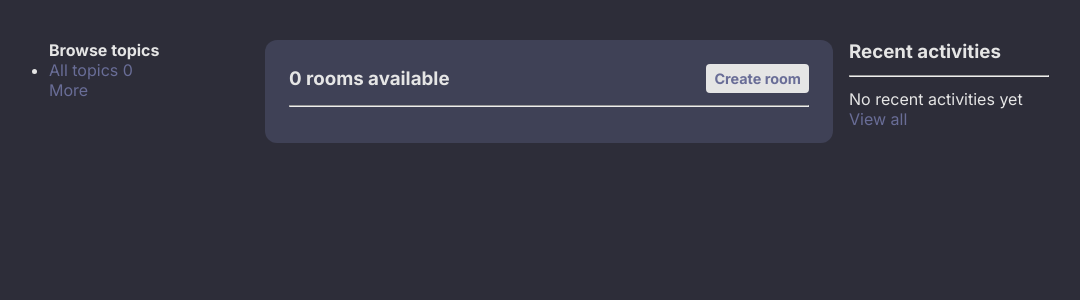
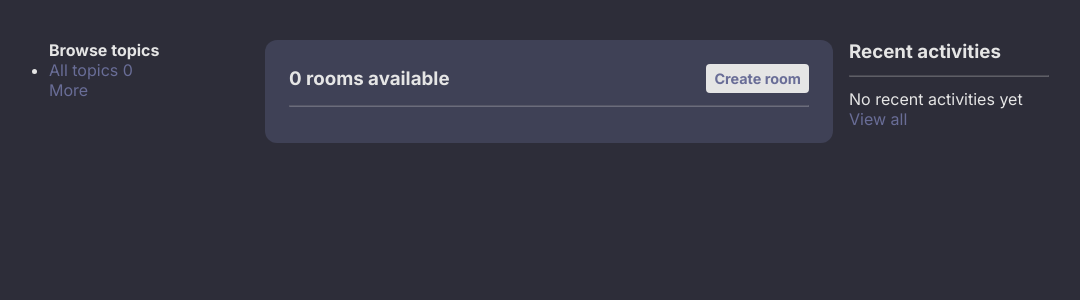
Before and after one commit to paulnyabaro/studyapp, a Django app: page / in a window 1280 px wide. Shown: the part 68-368 px from the top of the page, without its empty margins (91-1171 px from the left). Run offline with Django 4.2, Linux system fonts and the light colour scheme; data that the repository does not hold is empty.

Commit message:
Styling home

```diff
--- a/studyapp/static/css/style.css
+++ b/studyapp/static/css/style.css
@@ -78,6 +78,7 @@ nav.top-nav{
 }
 hr{
     margin: 0.75rem 0;
+    opacity: 0.25;
 }
 .flex{
     display: flex;
```
